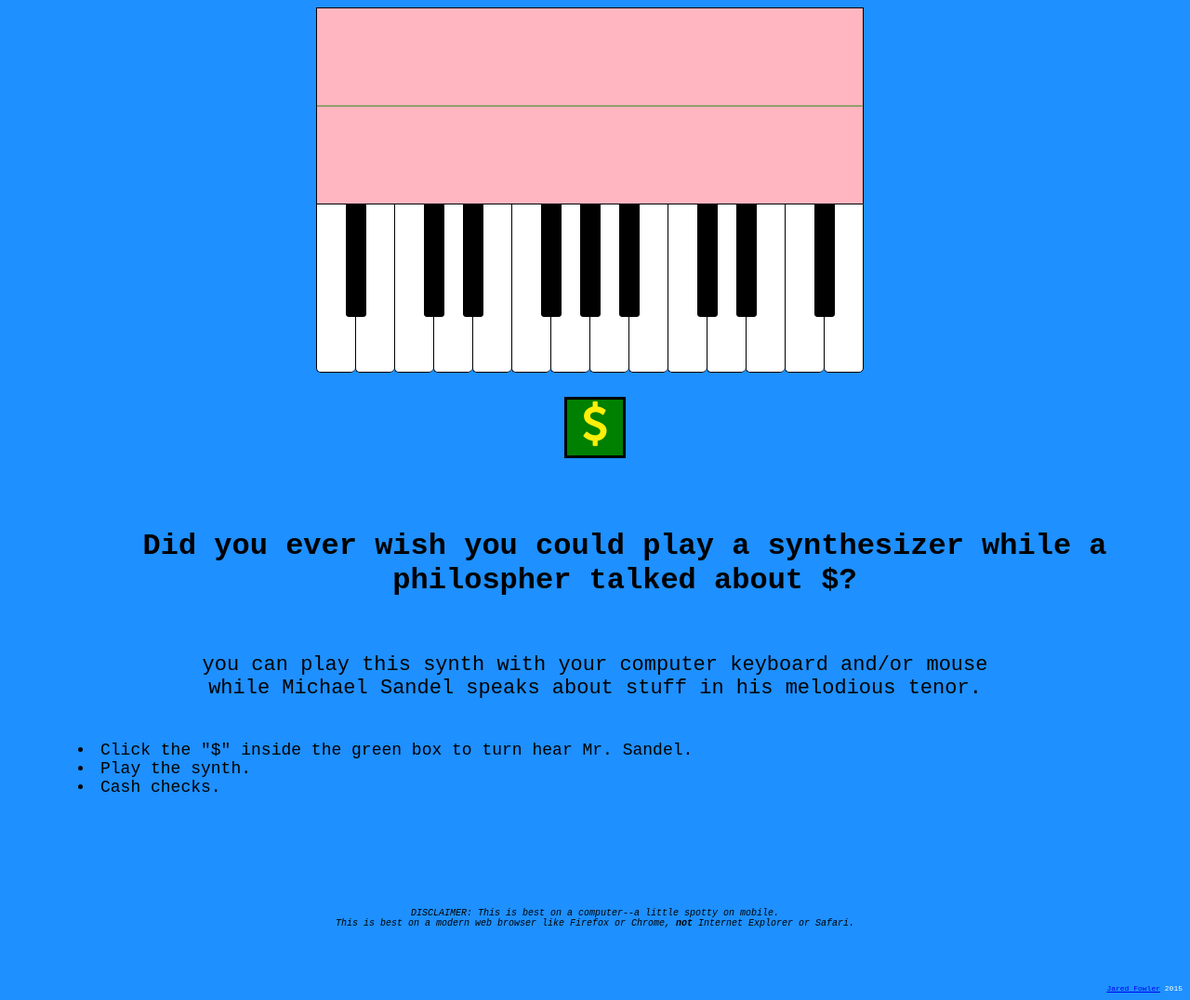
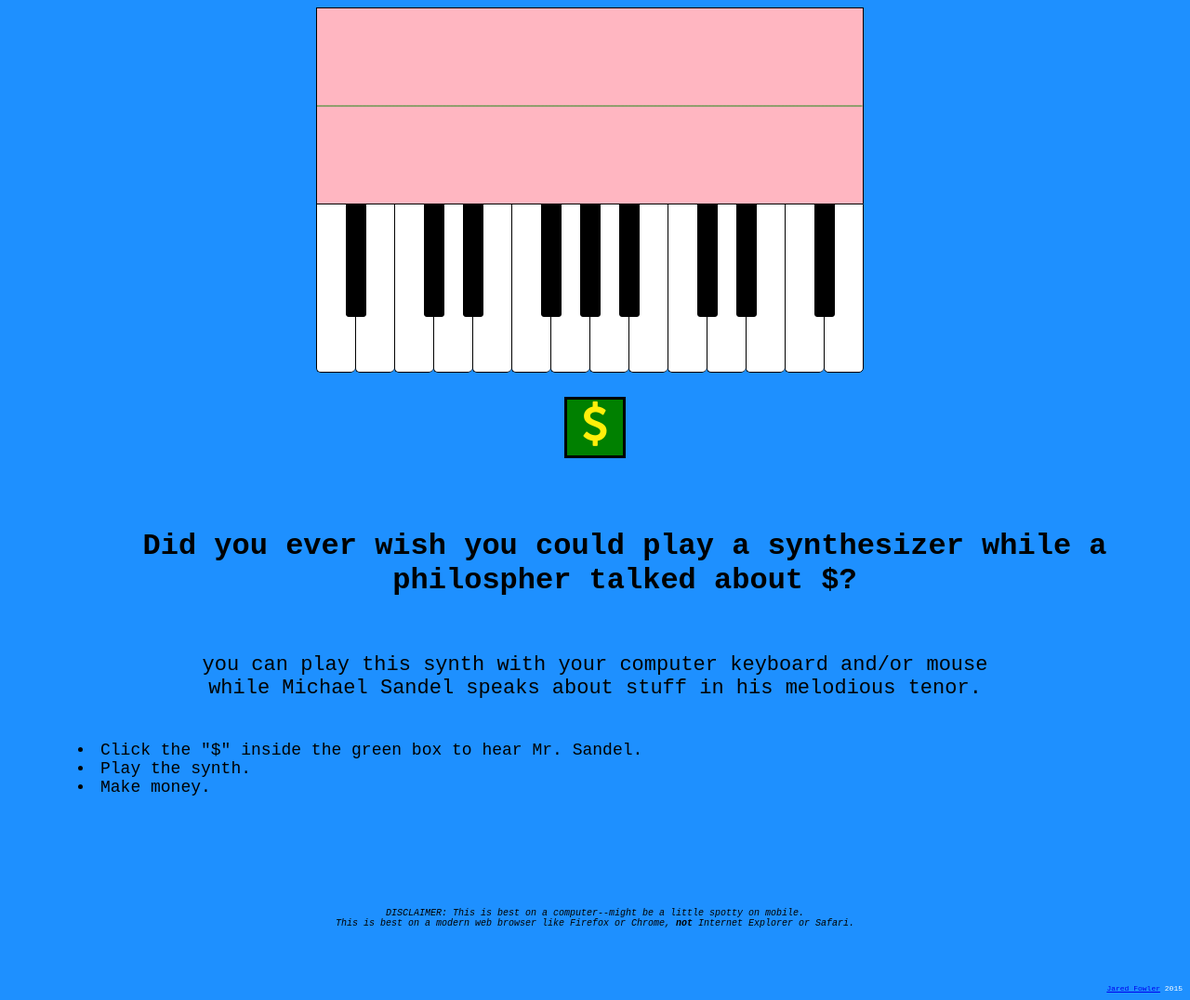
Before and after one commit to 10000highfives/dollars-n-synth, a plain HTML site: page index.html in a window 1280 px wide. Shown: the whole page at 93% size. Drawn offline with Linux system fonts and the light colour scheme; no server answers.

Commit message:
Fix typo

```diff
--- a/index.html
+++ b/index.html
@@ -20,14 +20,14 @@
       <p>
         you can play this synth with your computer keyboard and/or mouse while Michael Sandel speaks about stuff in his melodious tenor.
         <ul>
-          <li>Click the "$" inside the green box to turn hear Mr. Sandel.</li>
+          <li>Click the "$" inside the green box to hear Mr. Sandel.</li>
           <li>Play the synth.</li>
-          <li>Cash checks.</li>
+          <li>Make money.</li>
         </ul>
       </p>
       <p id="disclaimer">
         <em>DISCLAIMER:
-        This is best on a computer--a little spotty on mobile. </br>
+        This is best on a computer--might be a little spotty on mobile. </br>
         This is best on a modern web browser like Firefox or Chrome, <strong>not</strong> Internet Explorer or Safari.
         </em>
       </p>
@@ -36,7 +36,7 @@
     </div>
     <div class="footer">
       <footer>
-        <a href="http://www.jaredfowler.com">Jared Fowler</a> 2015
+        <a href="http://www.twitter.com/jared_fowler">Jared Fowler</a> 2015
       </footer>
     </div>
 
```
